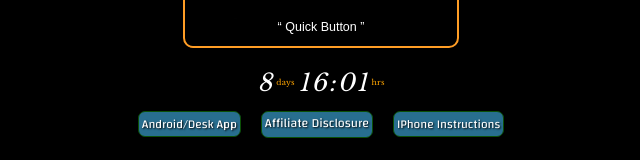
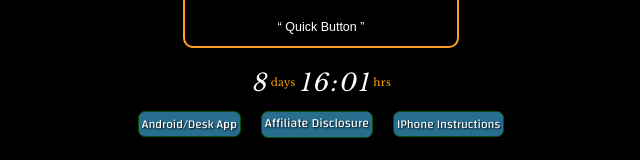
Before and after one commit to MyBaBB/BlackFriday, a React (Vite) app: page / in a window 1280 px wide. Shown: the part 379-539 px from the top of the page, without its empty margins (319-959 px from the left). Built offline with nearby package versions, Linux system fonts and the light colour scheme; a web font is replaced by a local one.

Commit message:
bigger hrs words

```diff
--- a/src/Components/TimerFolder/TimerStyles.css
+++ b/src/Components/TimerFolder/TimerStyles.css
@@ -11,7 +11,7 @@
   font-family:   "LibreBaskerville-Regular", Times, serif;
   color: orange;
   text-shadow: 1px 1px 0 #000;
-  font-size: 55%;
+  font-size: 75%;
 
 }
 
```
